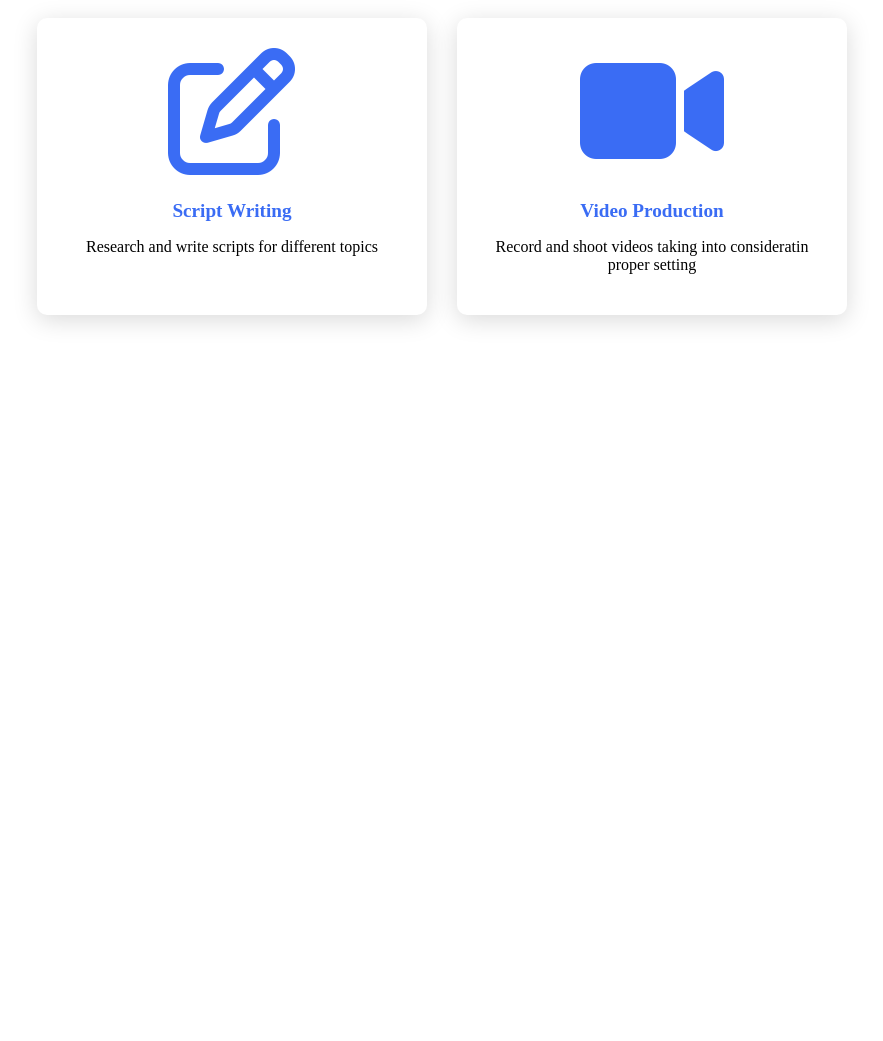
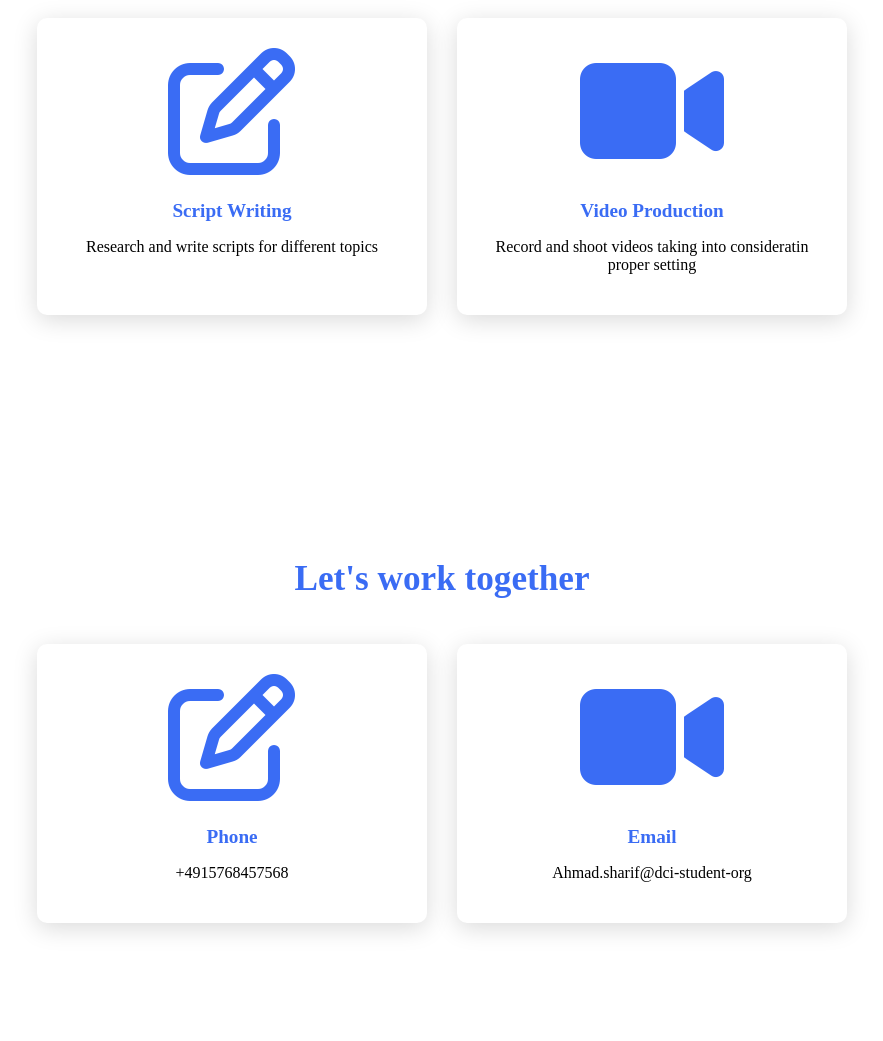
Before and after one commit to Ahmadhsharif/Portfolio, a plain HTML site: page index.html in a window 1280 px wide. Shown: the part 1204-2245 px from the top of the page, without its empty margins (198-1081 px from the left). Before the commit the page ends 1642 px from the top, so only its background shows below. Drawn offline with Linux system fonts and the light colour scheme.

Commit message:
added contact section

```diff
--- a/index.html
+++ b/index.html
@@ -59,5 +59,32 @@
 </div>
 
 </section>
+
+<section class="cards contact" id="content">
+    <h2 class="title">Let's work together</h2>
+    <div class="content">
+        <div class="card">
+            <div class="icon">
+
+
+                <i class="fa-regular fa-pen-to-square"></i>
+    </div>
+    <div class="info">
+        <h3>Phone</h3>
+        <p>+4915768457568</p>
+        </div>
+    </div>
+    <div class="card">
+        <div class="icon">
+            <i class="fa-solid fa-video"></i>
+        </div>
+        <div class="info">
+            <h3>Email</h3>
+            <p>Ahmad.sharif@dci-student-org</p>
+        </div>
+    </div>
+</div>
+
+</section>
 </body>
 </html>
```
